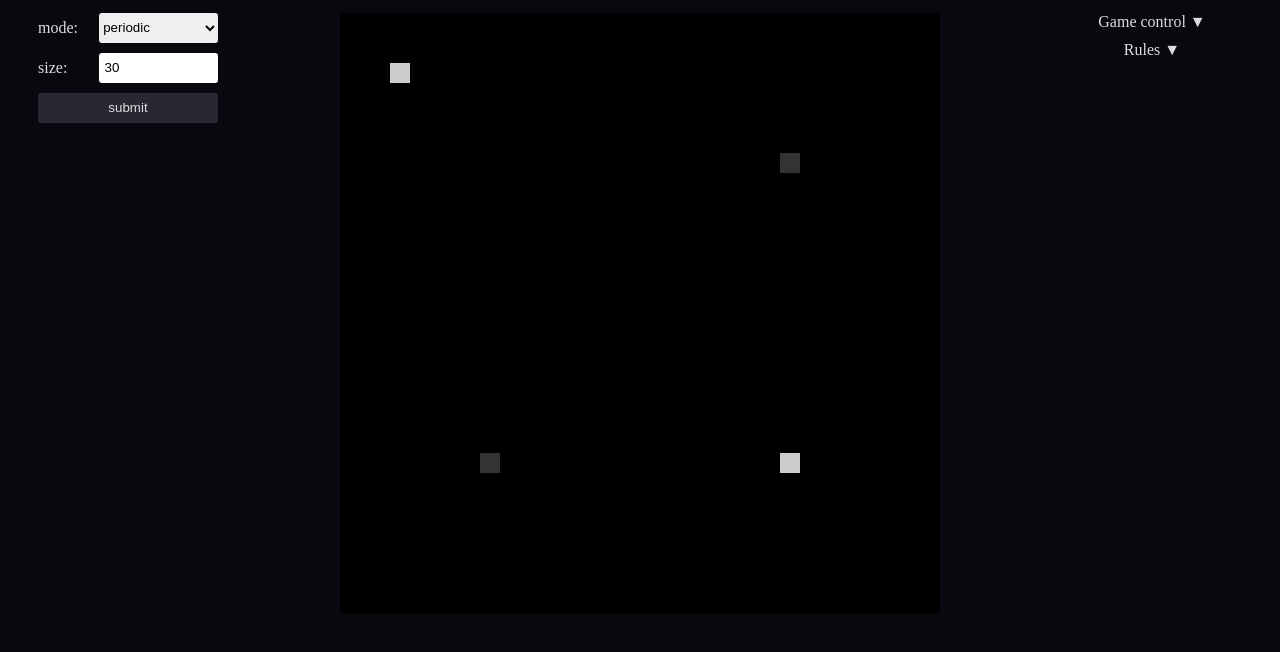
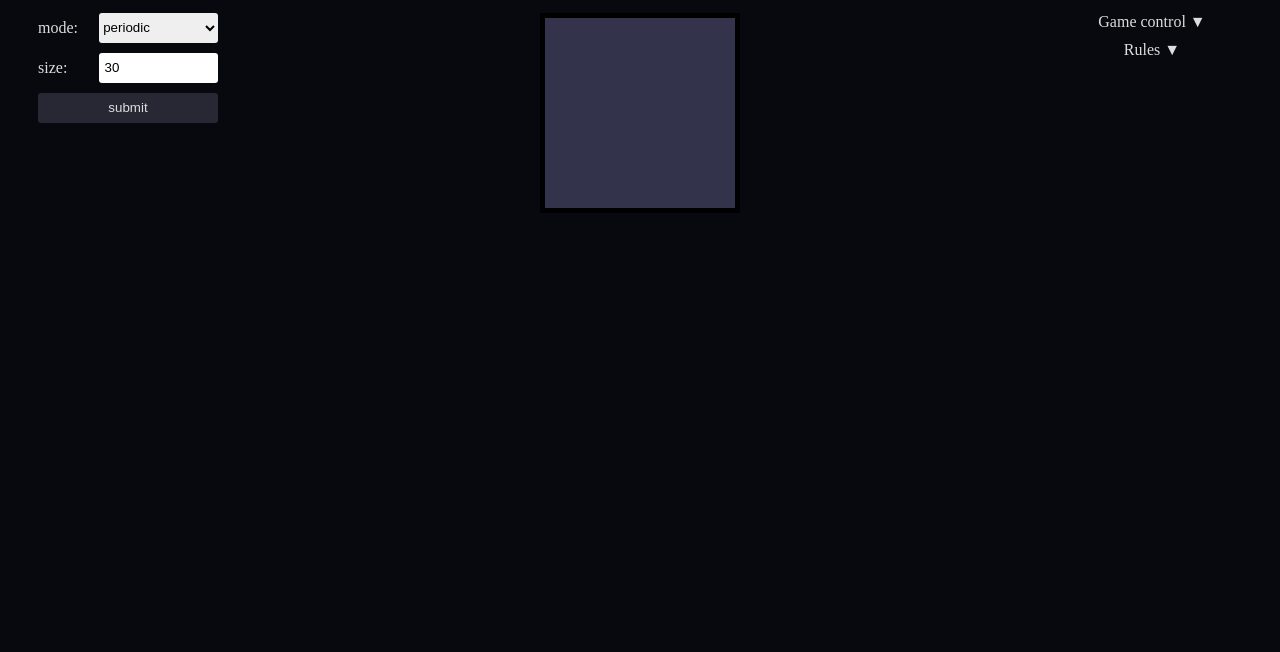
Before and after one commit to mposk98/wasm-game-of-life, a website built with webpack: page src/index.html in a window 1280 px wide. Shown: the part 40-692 px from the top of the page. Built offline with nearby package versions, Linux system fonts and the light colour scheme; what wasm-game-of-life-rust would draw is missing.

Commit message:
use weblgl_vertices

```diff
--- a/src/index.html
+++ b/src/index.html
@@ -157,7 +157,7 @@
         </form>
       </div>
       <div class="scene-container" id="scene-container">
-        <canvas id="game-of-life-canvas" width="600" height="600"></canvas>
+        <canvas id="game-of-life-canvas" width="200" height="200"></canvas>
       </div>
       <div class="right-container">
         <div class="dropdown margin-bottom-10">
@@ -183,23 +183,24 @@
     </div>
     <script id="vertex-shader" type="x-shader/x-vertex">
       attribute vec2 aVertexPosition;
-      attribute float aVertexColor;
-      varying lowp vec4 vColor;
+      // attribute float aVertexColor;
+      // varying lowp vec4 vColor;
       void main() {
         gl_Position = vec4(aVertexPosition, 0.0, 1.0);
-        gl_PointSize = 20.0;
-        if(aVertexColor > 0.5) {
-          vColor = vec4(0.8, 0.8, 0.8, 1.0);
-        } else {
-          vColor = vec4(0.2, 0.2, 0.2, 1.0);
-        }
+        gl_PointSize = 190.0;
+        // if(aVertexColor > 0.5) {
+        //   vColor = vec4(0.8, 0.8, 0.8, 1.0);
+        // } else {
+        //   vColor = vec4(0.2, 0.2, 0.4, 1.0);
+        // }
       }
     </script>
     <script id="fragment-shader" type="x-shader/x-fragment">
-      varying lowp vec4 vColor;
+      // varying lowp vec4 vColor;
 
       void main(void) {
-        gl_FragColor = vColor;
+        // gl_FragColor = vColor;
+        gl_FragColor = vec4(0.2, 0.2, 0.3, 1.0);
       }
     </script>
     <script src="./bootstrap.js"></script>
--- a/src/webgl.js
+++ b/src/webgl.js
@@ -1,3 +1,13 @@
+import { memory } from 'wasm-game-of-life-rust/wasm_game_of_life_bg'; // eslint-disable-line
+import { Universe, UniverseMode } from 'wasm-game-of-life-rust'; // eslint-disable-line import/no-unresolved
+
+const size = 1;
+const universe = Universe.new(
+    size,
+    size,
+    UniverseMode.FixedSizePeriodic,
+);
+
 let gl;
 let program;
 let buffer;
@@ -54,28 +64,30 @@ function setupWebGL() {
 
     gl.enableVertexAttribArray(aVertexPosition);
 
-    const vertexArray = new Float32Array([
-        -0.8, 0.8,
-        0.5, 0.5,
-        0.5, -0.5,
-        -0.5, -0.5,
-    ]);
+    // const vertexArray = new Float32Array([
+    //     -0.8, 0.8,
+    //     0.5, 0.5,
+    //     0.5, -0.5,
+    //     -0.5, -0.5,
+    // ]);
+
+    const vertexArray = new Float32Array(memory.buffer, universe.webgl_vertices(), 2 * size * size);
 
     buffer = gl.createBuffer();
     gl.bindBuffer(gl.ARRAY_BUFFER, buffer);
     gl.bufferData(gl.ARRAY_BUFFER, vertexArray, gl.STATIC_DRAW);
     gl.vertexAttribPointer(aVertexPosition, 2, gl.FLOAT, false, 0, 0);
 
-    const aVertexColor = gl.getAttribLocation(program, 'aVertexColor');
-    gl.enableVertexAttribArray(aVertexColor);
-    const colors = [1, 0, 1, 0];
-    colorBuffer = gl.createBuffer();
-    gl.bindBuffer(gl.ARRAY_BUFFER, colorBuffer);
-    gl.bufferData(gl.ARRAY_BUFFER, new Float32Array(colors), gl.STATIC_DRAW);
-    gl.vertexAttribPointer(aVertexColor, 1, gl.FLOAT, false, 0, 0);
+    // const aVertexColor = gl.getAttribLocation(program, 'aVertexColor');
+    // gl.enableVertexAttribArray(aVertexColor);
+    // const colors = [1, 0, 1, 0];
+    // colorBuffer = gl.createBuffer();
+    // gl.bindBuffer(gl.ARRAY_BUFFER, colorBuffer);
+    // gl.bufferData(gl.ARRAY_BUFFER, new Float32Array(colors), gl.STATIC_DRAW);
+    // gl.vertexAttribPointer(aVertexColor, 1, gl.FLOAT, false, 0, 0);
 
     gl.useProgram(program);
-    gl.drawArrays(gl.POINTS, 0, 4);
+    gl.drawArrays(gl.POINTS, 0, size * size);
 
     cleanup();
 }
```
